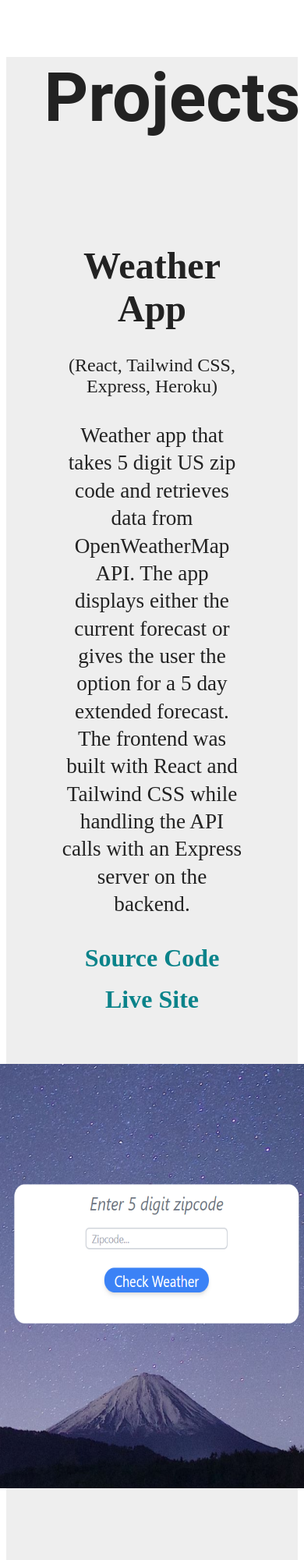
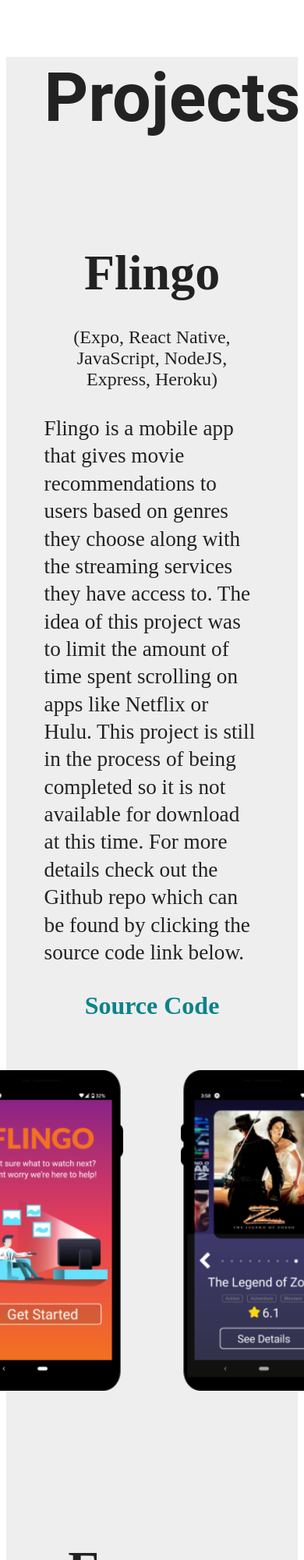
Before and after one commit to Jake-Januszanis/portfolio-v3, a Gatsby site: page /projects in a window 390 px wide. Shown: the top 2000 px of the page at 78% size. Built offline with nearby package versions, Linux system fonts and the light colour scheme; Gatsby itself is replaced by a stand-in of ours.

Commit message:
Added Flingo project//adjusted mobile design

```diff
--- a/src/pages/projects.js
+++ b/src/pages/projects.js
@@ -2,6 +2,9 @@ import React from 'react';
 import "../styles/projects.scss";
 import weatherAppImg from '../styles/images/weather-app-img.png';
 import pomoTimerImg from '../styles/images/pomoTimerApp.png';
+import HomeScreen from '../styles/images/HomeScreen.png';
+
+import MovieScreen from '../styles/images/MovieScreen.png';
 
 export default function Projects() {
     return (
@@ -11,7 +14,26 @@ export default function Projects() {
 
                 <div className="projects-flex-container">
                     <div className="projects-flex-container__left">
-                        <h2 className="projects-flex-container__left-title">Weather App</h2>
+                        <h2 className="projects-flex-container__left-title">Flingo</h2>
+                        <h3 className="projects-flex-container__left-subtitle">(Expo, React Native, JavaScript, NodeJS, Express, Heroku)</h3>
+                        <p className="projects-flex-container__left-description">
+                        Flingo is a mobile app that gives movie recommendations to users based on genres they choose along with the streaming services they have access to.
+                        The idea of this project was to limit the amount of time spent scrolling on apps like Netflix or Hulu. This project is still in the process of being completed so it is not available for download at this time. For more details
+                        check out the Github repo which can be found by clicking the source code link below.
+                        </p>
+                        <div className="projects-flex-container__left-links">
+                            <a href="https://github.com/Jake-Januszanis/rn-movie-app-frontend" className="projects-flex-container__left-links-btn" target="_blank" rel="noreferrer">Source Code</a>
+                        </div>
+                    </div>
+                    <div className="mobile-img-container">
+                        <img width='210px' alt="Weather app screenshot" src={HomeScreen}></img>
+                        <img width='210px;' alt="Weather app screenshot" src={MovieScreen}></img>
+                    </div>
+                </div>
+
+                <div className="projects-flex-container">
+                    <div className="projects-flex-container__left">
+                        <h2 className="projects-flex-container__left-title">Express Weather</h2>
                         <h3 className="projects-flex-container__left-subtitle">(React, Tailwind CSS, Express, Heroku)</h3>
                         <p className="projects-flex-container__left-description">
                         Weather app that takes 5 digit US zip code and retrieves data from OpenWeatherMap API.
--- a/src/styles/projects.scss
+++ b/src/styles/projects.scss
@@ -14,7 +14,7 @@
 }
 
 .projects-flex-container {
-    margin: 0 auto;
+    // margin: 0 auto;
     display: flex;
     padding-bottom: 5rem;
     justify-content: center;
@@ -73,11 +73,17 @@
     }
 }
 
+.mobile-img-container {
+    display: flex;
+    flex-direction: row;
+    justify-content: space-evenly;
+    width: 57rem;
+}
+
 
 @media all and (min-width: $lrg-screen) {
 
     .projects-flex-container {
-        width: 60vw;
 
         &__left {
 
@@ -98,6 +104,10 @@
             }
         }
     }
+}
+
+.mobile-img-container {
+    width: 46rem;
 }
 
 @media all and (max-width: $md-screen) {
@@ -151,10 +161,10 @@
     .projects-flex-container {
 
         &__left {
-           width: 85%;
+           width: 100%;
 
             &-title {
-                font-size: 3rem;
+                font-size: 4rem;
             }
 
             &-subtitle {
@@ -164,6 +174,7 @@
             &-description {
                 font-size: 1.7rem;
                 width: 100%;
+                text-align: left;
             }
 
             &-links-btn {
@@ -176,7 +187,8 @@
             width: 40rem;
             height: 34rem;
         }
-
-
+    }
+    .mobile-img-container {
+        width: 40rem;
     }
 }
```
Also changed, not shown: src/styles/images/HomeScreen.png (added), src/styles/images/MovieScreen.png (added).
